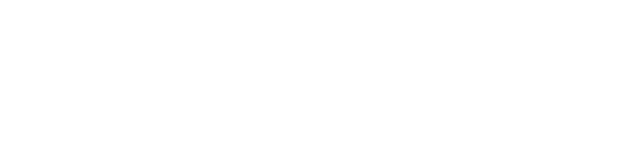
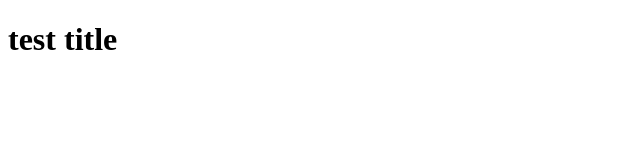
Before and after one commit to Caroline-Elleby/test, a plain HTML site: page index.html in a window 1280 px wide. Shown: the whole page, without its empty margins (0-640 px from the left). Drawn offline with Linux system fonts and the light colour scheme.

Commit message:
Add files via upload
add a body tag

```diff
--- a/index.html
+++ b/index.html
@@ -4,6 +4,9 @@
     <meta charset="UTF-8">
     <meta name="viewport" content="width=device-width, initial-scale=1.0">
     <title>this is a test site coming from local repo</title>
+    <body>
+        <h1>test title</h1>
+    </body>
 </head>
 <body>
 
```
